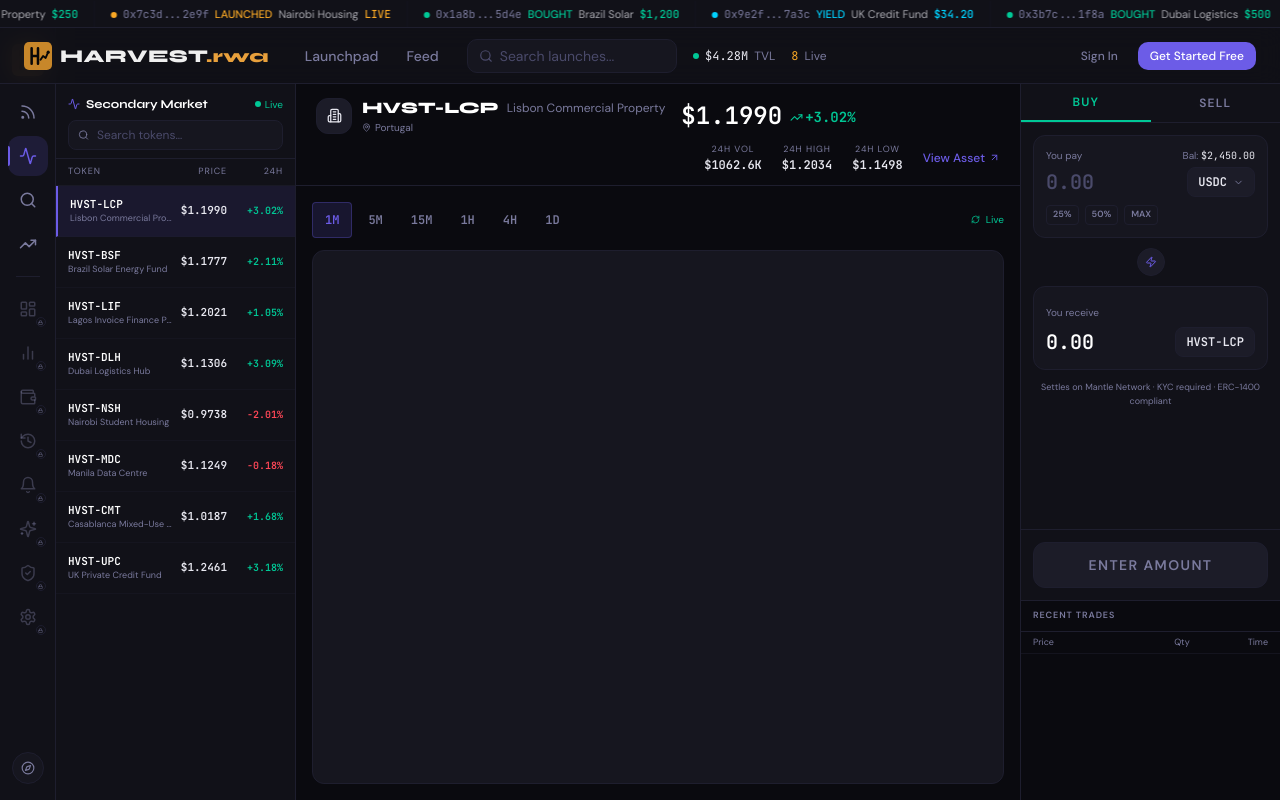
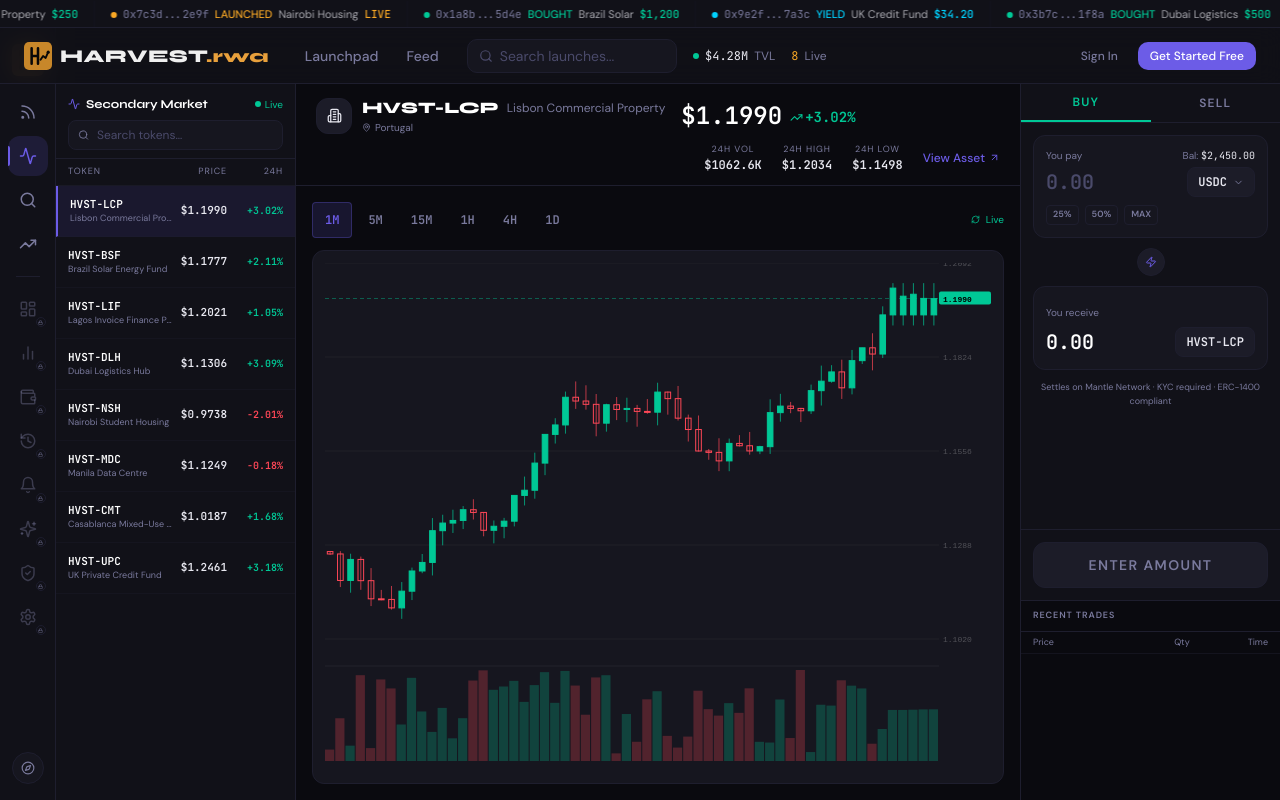
Before and after one commit to DEDONFX/harvest-rwa, a Next.js app in the folder apps/web/: page /market in a window 1280 px wide. Built offline with nearby package versions, Linux system fonts and the light colour scheme.

Commit message:
Fix desktop chart not rendering: use separate refs for desktop and mobile

```diff
--- a/apps/web/src/app/market/page.tsx
+++ b/apps/web/src/app/market/page.tsx
@@ -271,17 +271,28 @@
   const [trades, setTrades] = useState<Record<string, any[]>>(() =>
     Object.fromEntries(assets.map((a) => [a.id, []]))
   );
-  const chartRef = useRef<HTMLDivElement>(null);
-  const [chartW, setChartW] = useState(0);
+  const chartRefDesktop = useRef<HTMLDivElement>(null);
+  const chartRefMobile = useRef<HTMLDivElement>(null);
+  const [chartWDesktop, setChartWDesktop] = useState(0);
+  const [chartWMobile, setChartWMobile] = useState(0);
 
   const selected = live[selectedId];
 
   useEffect(() => {
-    const el = chartRef.current;
+    const el = chartRefDesktop.current;
     if (!el) return;
-    const obs = new ResizeObserver(() => setChartW(el.clientWidth));
+    const obs = new ResizeObserver(() => setChartWDesktop(el.clientWidth));
     obs.observe(el);
-    setChartW(el.clientWidth);
+    setChartWDesktop(el.clientWidth);
+    return () => obs.disconnect();
+  }, []);
+
+  useEffect(() => {
+    const el = chartRefMobile.current;
+    if (!el) return;
+    const obs = new ResizeObserver(() => setChartWMobile(el.clientWidth));
+    obs.observe(el);
+    setChartWMobile(el.clientWidth);
     return () => obs.disconnect();
   }, []);
 
@@ -426,9 +437,9 @@
                 <RefreshCw size={9} className="animate-spin" style={{ animationDuration: "3s" }} />Live
               </div>
             </div>
-            <div ref={chartRef} className="flex-1 min-h-0 bg-card rounded-xl border border-border p-3 overflow-hidden">
-              {chartW > 0 && (
-                <CandlestickSVG data={selected.ohlc} width={chartW - 24} height={Math.max(200, (chartRef.current?.clientHeight ?? 300) - 24)} />
+            <div ref={chartRefDesktop} className="flex-1 min-h-0 bg-card rounded-xl border border-border p-3 overflow-hidden">
+              {chartWDesktop > 0 && (
+                <CandlestickSVG data={selected.ohlc} width={chartWDesktop - 24} height={Math.max(200, (chartRefDesktop.current?.clientHeight ?? 300) - 24)} />
               )}
             </div>
           </div>
@@ -537,8 +548,8 @@
               <RefreshCw size={8} className="animate-spin" style={{ animationDuration: "3s" }} />Live
             </div>
           </div>
-          <div ref={chartRef} className="bg-card rounded-xl border border-border p-2 overflow-hidden" style={{ height: 220 }}>
-            {chartW > 0 && <CandlestickSVG data={selected.ohlc} width={chartW - 16} height={200} />}
+          <div ref={chartRefMobile} className="bg-card rounded-xl border border-border p-2 overflow-hidden" style={{ height: 220 }}>
+            {chartWMobile > 0 && <CandlestickSVG data={selected.ohlc} width={chartWMobile - 16} height={200} />}
           </div>
         </div>
 
```
